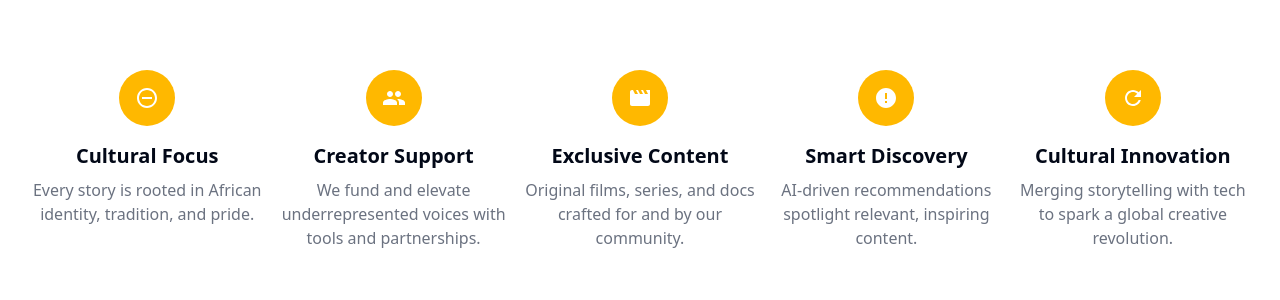
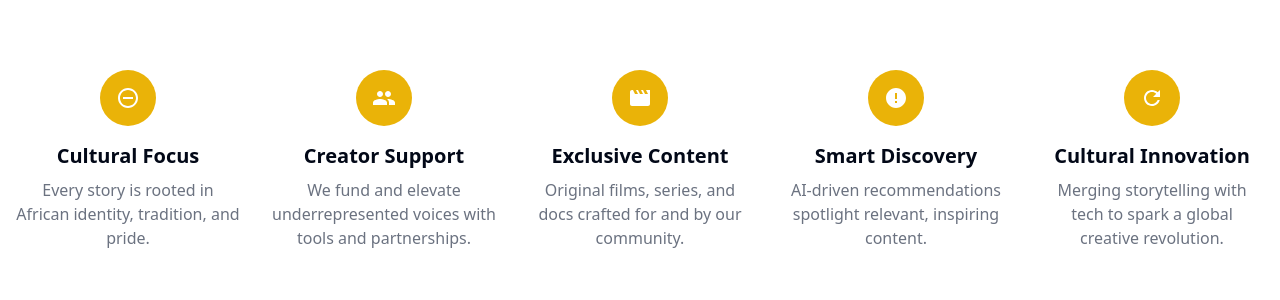
Before and after one commit to err-arman/afrokaviar, a React (Vite) app: page / in a window 1280 px wide. Shown: the part 810-1110 px from the top of the page. Built offline with nearby package versions, Linux system fonts and the light colour scheme.

Commit message:
fix feature cards

```diff
--- a/src/components/Features.tsx
+++ b/src/components/Features.tsx
@@ -10,7 +10,7 @@ interface FeatureProps {
 function FeatureItem({ icon, title, description, className }: FeatureProps) {
   return (
     <div className={`flex flex-col items-center text-center ${className}`}>
-      <div className="bg-[#FFB800] w-14 h-14 rounded-full flex items-center justify-center mb-4 text-white">
+      <div className="bg-yellow-500 w-14 h-14 rounded-full flex items-center justify-center mb-4 text-white">
         {icon}
       </div>
       <h3 className="text-xl font-bold mb-2">{title}</h3>
@@ -21,9 +21,9 @@ function FeatureItem({ icon, title, description, className }: FeatureProps) {
 
 export default function Features() {
   return (
-    <section className="py-20  bg-white">
-      <div className="container mx-auto">
-        <div className="grid grid-cols-1 md:grid-cols-6 lg:grid-cols-5 gap-8 lg:gap-4">
+    <section className="py-20 bg-white">
+      <div className="container mx-auto px-4">
+        <div className="grid grid-cols-1 md:grid-cols-3 lg:grid-cols-5 gap-8">
           <FeatureItem
             icon={
               <svg
@@ -41,7 +41,6 @@ export default function Features() {
             }
             title="Cultural Focus"
             description="Every story is rooted in African identity, tradition, and pride."
-            className="md:col-span-2 lg:col-span-1"
           />
 
           <FeatureItem
@@ -61,8 +60,7 @@ export default function Features() {
             }
             title="Creator Support"
             description="We fund and elevate underrepresented voices with tools and partnerships."
-            className="md:col-span-2 lg:col-span-1"
-        />
+          />
 
           <FeatureItem
             icon={
@@ -80,7 +78,6 @@ export default function Features() {
               </svg>
             }
             title="Exclusive Content"
-            className="md:col-span-2 lg:col-span-1"
             description="Original films, series, and docs crafted for and by our community."
           />
 
@@ -99,7 +96,6 @@ export default function Features() {
                 />
               </svg>
             }
-            className="md:col-start-2 md:col-span-2 lg:col-span-1"
             title="Smart Discovery"
             description="AI-driven recommendations spotlight relevant, inspiring content."
           />
@@ -119,7 +115,6 @@ export default function Features() {
                 />
               </svg>
             }
-            className="md:col-start-3 md:col-span-2 lg:col-span-1"
             title="Cultural Innovation"
             description="Merging storytelling with tech to spark a global creative revolution."
           />
```
